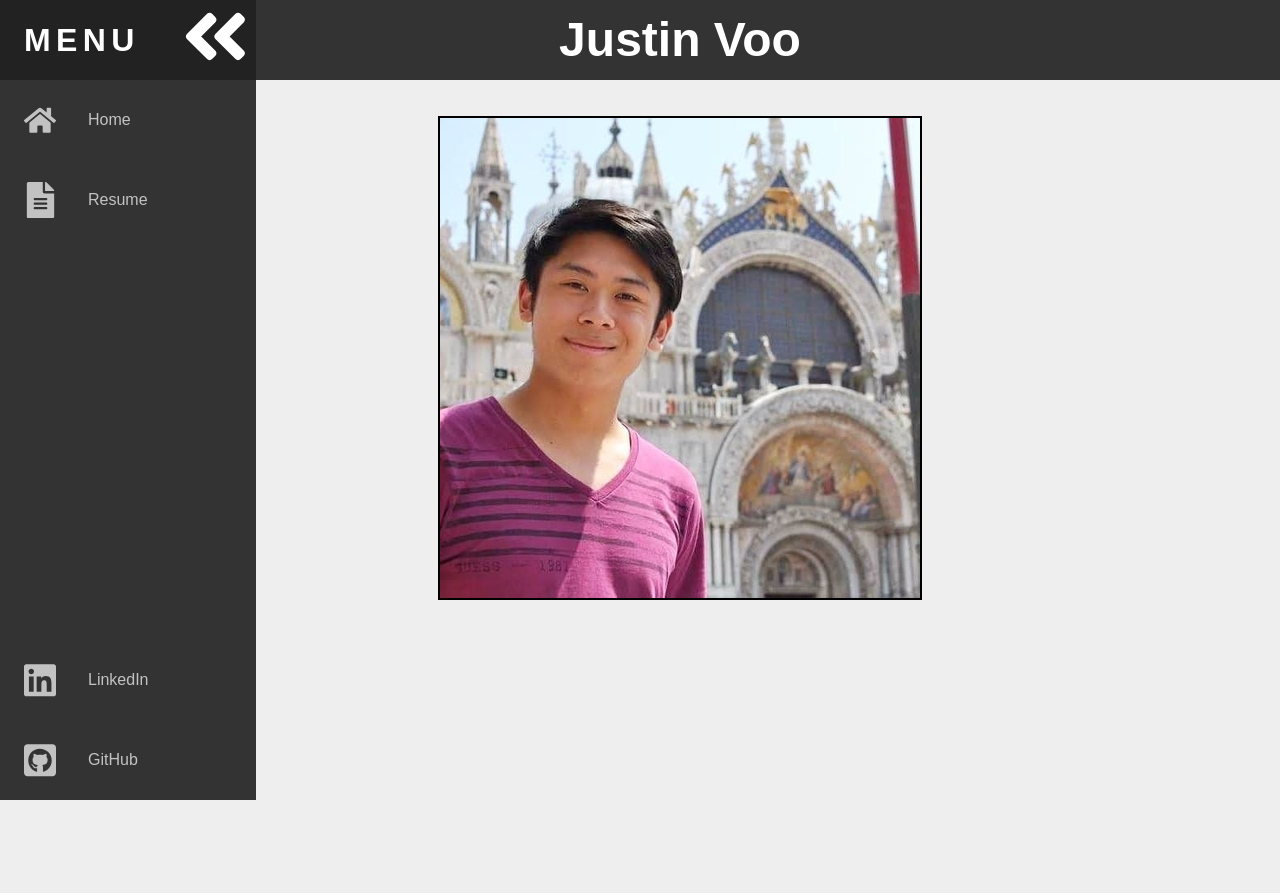
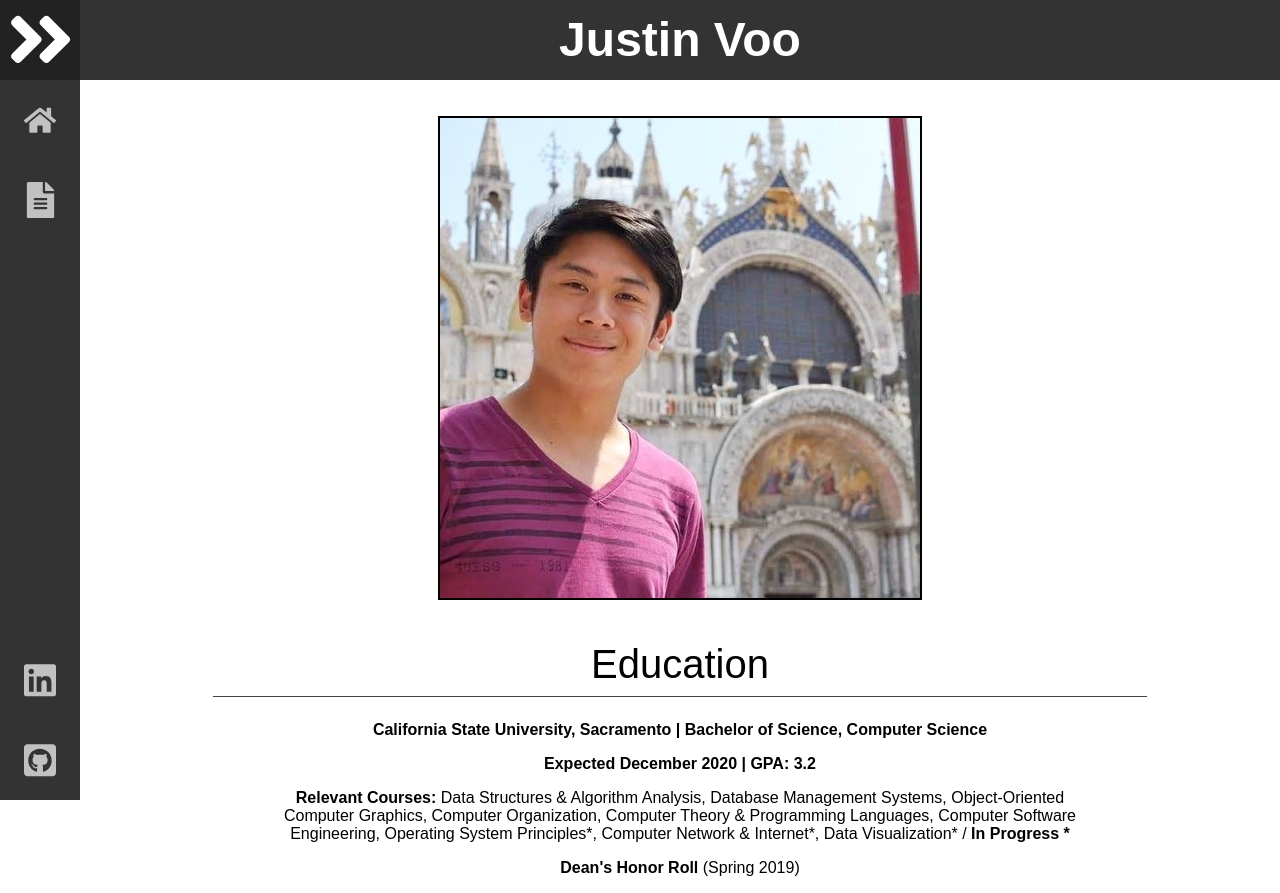
Before and after one commit to Voozio/Website-Replicas, a plain HTML site: page Athena (Personal)/index.html in a window 1280 px wide. Before the commit the page ends 800 px from the top, so only its background shows below. Drawn offline with Linux system fonts and the light colour scheme.

Commit message:
Add files via upload

```diff
--- a/Athena (Personal)/index.html
+++ b/Athena (Personal)/index.html
@@ -14,7 +14,8 @@
 				font-size: 1em;
 				font-family: Arial, Helvetica, sans-serif;
 				--transition-speed: 600ms;
-				background-color: #eee;
+				background-color: #fff;
+				height: 110%;
 			}
 
 			body {
@@ -36,29 +37,46 @@
 
 			#container {
 				width: 100%;
+				text-align: center;
 			}
 
 			#header {
+				width: 100%;
 				height: 5rem;
 				background-color: #333;
 			}
 
-			#about {
-				width: 50%;
+			.subcontainer {
+				position: relative;
+				margin-left: 10%;
+				width: 80%;
 			}
 
 			p.subheader {
-				margin-left: 15%;
 				line-height: 3rem;
 				height: 3rem;
 				display: block;
-				float: left;
 				text-align: center;
 				vertical-align: middle;
-				font-size: 2em;
+				font-size: 2.5em;
+				padding-bottom: 0.5rem;
 				border-bottom-color: #444;
 				border-bottom-style: solid;
-				border-bottom-width: thin:
+				border-bottom-width: thin;
+			}
+
+			.textBlock {
+				margin-top: -1rem;
+				position: absolute;
+				margin-left: 5%;
+				margin-right: 5%;
+				width: 90%;
+			}
+
+			p.text {
+				margin-top: 0;
+				display: block;
+				height: auto;
 			}
 
 			.navbar {
@@ -66,6 +84,7 @@
 				background-color: #333;
 				transition: width 600ms ease;
 				overflow: hidden;
+				z-index: 2;
 			}
 
 			.navbar-nav {
@@ -306,7 +325,6 @@
 					<li class="nav-item">
 
 						<a href="https://athena.ecs.csus.edu/~vooj/resume.html" class="nav-link">
-
 							<svg aria-hidden="true" focusable="false" data-prefix="fas" data-icon="file-alt" class="svg-inline--fa fa-file-alt fa-w-12" role="img" xmlns="http://www.w3.org/2000/svg" viewBox="-40 0 450 512">
 								<path fill="#fff" d="M224 136V0H24C10.7 0 0 10.7 0 24v464c0 13.3 10.7 24 24 24h336c13.3 0 24-10.7 24-24V160H248c-13.2 0-24-10.8-24-24zm64 236c0 6.6-5.4 12-12 12H108c-6.6 0-12-5.4-12-12v-8c0-6.6 5.4-12 12-12h168c6.6 0 12 5.4 12 12v8zm0-64c0 6.6-5.4 12-12 12H108c-6.6 0-12-5.4-12-12v-8c0-6.6 5.4-12 12-12h168c6.6 0 12 5.4 12 12v8zm0-72v8c0 6.6-5.4 12-12 12H108c-6.6 0-12-5.4-12-12v-8c0-6.6 5.4-12 12-12h168c6.6 0 12 5.4 12 12zm96-114.1v6.1H256V0h6.1c6.4 0 12.5 2.5 17 7l97.9 98c4.5 4.5 7 10.6 7 16.9z"></path>
 							</svg>
@@ -353,7 +371,29 @@
 
 				<div id="picture"></div>
 
-				<div class="about">
+				<div class="subcontainer">
+
+					<p class="subheader">Education</p>
+
+					<div class="textBlock">
+
+						<p class="text">
+							<strong>California State University, Sacramento | Bachelor of Science, Computer Science</strong>
+						</p>
+
+						<p class="text">
+							<strong>Expected December 2020 | GPA: 3.2</strong>
+						</p>
+
+						<p class="text">
+							<strong>Relevant Courses:</strong> Data Structures & Algorithm Analysis, Database Management Systems, Object-Oriented Computer Graphics, Computer Organization, Computer Theory & Programming Languages, Computer Software Engineering, Operating System Principles*, Computer Network & Internet*, Data Visualization* / <strong>In Progress *</strong>
+						</p>
+
+						<p class="text">
+							<strong>Dean's Honor Roll</strong> (Spring 2019)
+						</p>
+
+					</div>
 
 				</div>
 
```
Also changed, not shown: Athena (Personal)/resume.html (+47 -34 lines), Athena (Personal)/resume.png (added).
